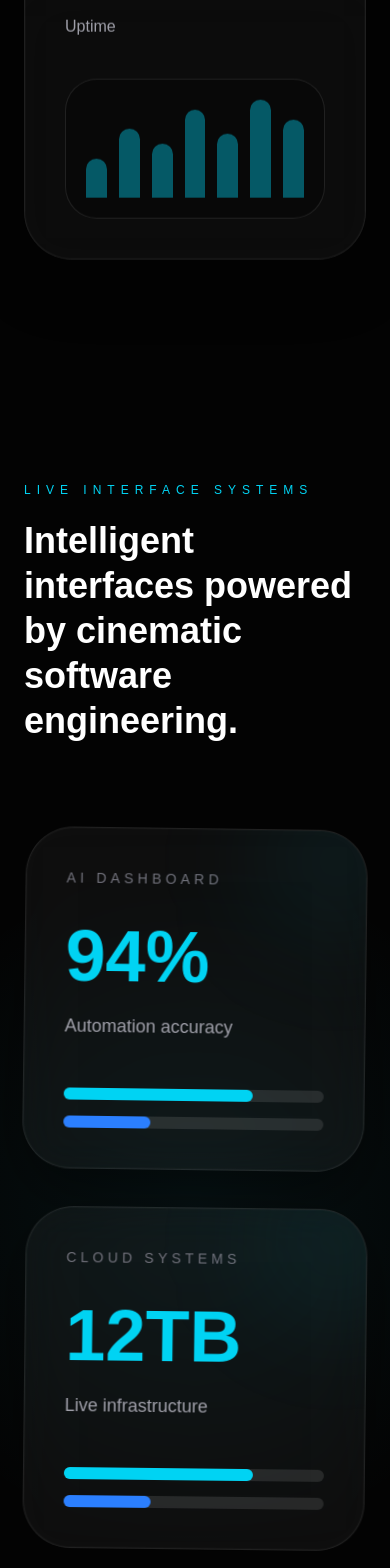
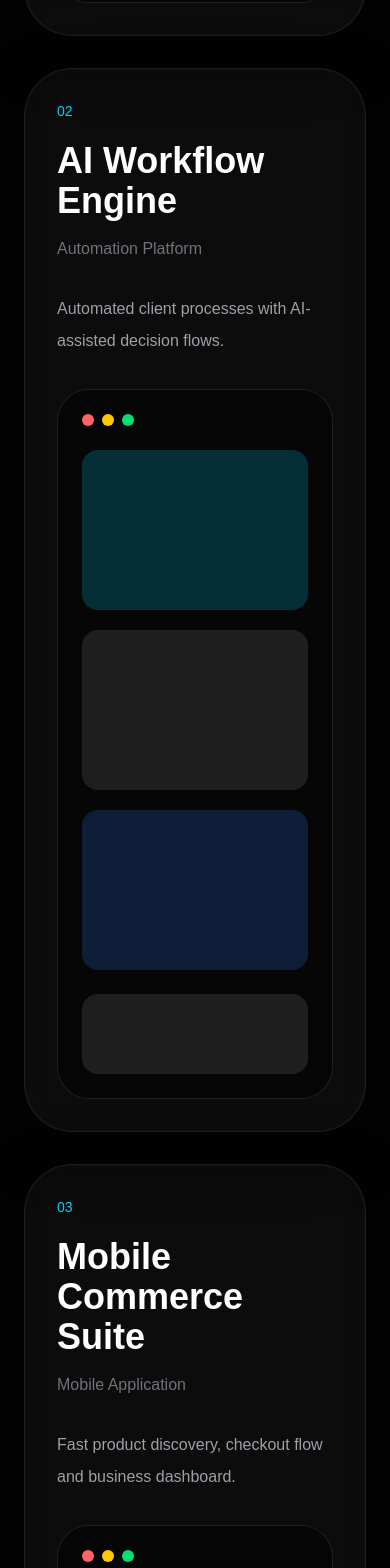
Before and after one commit to 2LLSOFT/2llsoft-clean, a Next.js app: page / in a window 390 px wide. Shown: the part 10084-11652 px from the top of the page. Built offline with nearby package versions, Linux system fonts and the light colour scheme.

Commit message:
add premium case studies

```diff
--- a/app/page.tsx
+++ b/app/page.tsx
@@ -32,6 +32,7 @@ import ProductShowcase from "@/sections/ProductShowcase";
 import FloatingPanels from "@/sections/FloatingPanels";
 import DashboardPreview from "@/sections/DashboardPreview";
 import MobileAppPreview from "@/sections/MobileAppPreview";
+import CaseStudies from "@/sections/CaseStudies";
 
 export default function Home() {
   return (
@@ -51,9 +52,11 @@ export default function Home() {
       <FadeIn><Services /></FadeIn>
       <FadeIn><Features /></FadeIn>
       <FadeIn><Projects /></FadeIn>
+      <FadeIn><CaseStudies /></FadeIn>
       <FadeIn><ProductShowcase /></FadeIn>
       <FadeIn><FloatingPanels /></FadeIn>
       <FadeIn><DashboardPreview /></FadeIn>
+      <FadeIn><MobileAppPreview /></FadeIn>
       <FadeIn><Trust /></FadeIn>
       <FadeIn><About /></FadeIn>
       <FadeIn><Stats /></FadeIn>
--- /dev/null
+++ b/sections/CaseStudies.tsx
@@ -0,0 +1,72 @@
+const cases = [
+  {
+    title: "SaaS Command Center",
+    type: "Enterprise Dashboard",
+    result: "Real-time analytics, project tracking and operational control.",
+  },
+  {
+    title: "AI Workflow Engine",
+    type: "Automation Platform",
+    result: "Automated client processes with AI-assisted decision flows.",
+  },
+  {
+    title: "Mobile Commerce Suite",
+    type: "Mobile Application",
+    result: "Fast product discovery, checkout flow and business dashboard.",
+  },
+];
+
+export default function CaseStudies() {
+  return (
+    <section className="relative bg-[#030303] px-6 py-28 text-white md:px-20">
+      <p className="text-xs uppercase tracking-[0.5em] text-cyan-400">
+        Case Studies
+      </p>
+
+      <h2 className="mt-5 max-w-6xl text-4xl font-black leading-tight md:text-7xl">
+        Digital products designed to look premium and perform at scale.
+      </h2>
+
+      <div className="mt-16 grid gap-8">
+        {cases.map((item, index) => (
+          <div
+            key={item.title}
+            className="glass-card glass-hover grid gap-8 rounded-[3rem] p-8 lg:grid-cols-[0.8fr_1.2fr]"
+          >
+            <div>
+              <p className="text-sm text-cyan-400">0{index + 1}</p>
+
+              <h3 className="mt-5 text-4xl font-black">
+                {item.title}
+              </h3>
+
+              <p className="mt-4 text-zinc-500">
+                {item.type}
+              </p>
+
+              <p className="mt-8 max-w-xl leading-8 text-zinc-400">
+                {item.result}
+              </p>
+            </div>
+
+            <div className="rounded-[2rem] border border-white/10 bg-black/50 p-6">
+              <div className="mb-6 flex gap-2">
+                <span className="h-3 w-3 rounded-full bg-red-400" />
+                <span className="h-3 w-3 rounded-full bg-yellow-400" />
+                <span className="h-3 w-3 rounded-full bg-green-400" />
+              </div>
+
+              <div className="grid gap-5 md:grid-cols-3">
+                <div className="h-40 rounded-2xl bg-cyan-400/20" />
+                <div className="h-40 rounded-2xl bg-white/10" />
+                <div className="h-40 rounded-2xl bg-blue-500/20" />
+              </div>
+
+              <div className="mt-6 h-20 rounded-2xl bg-white/10" />
+            </div>
+          </div>
+        ))}
+      </div>
+    </section>
+  );
+}
```
